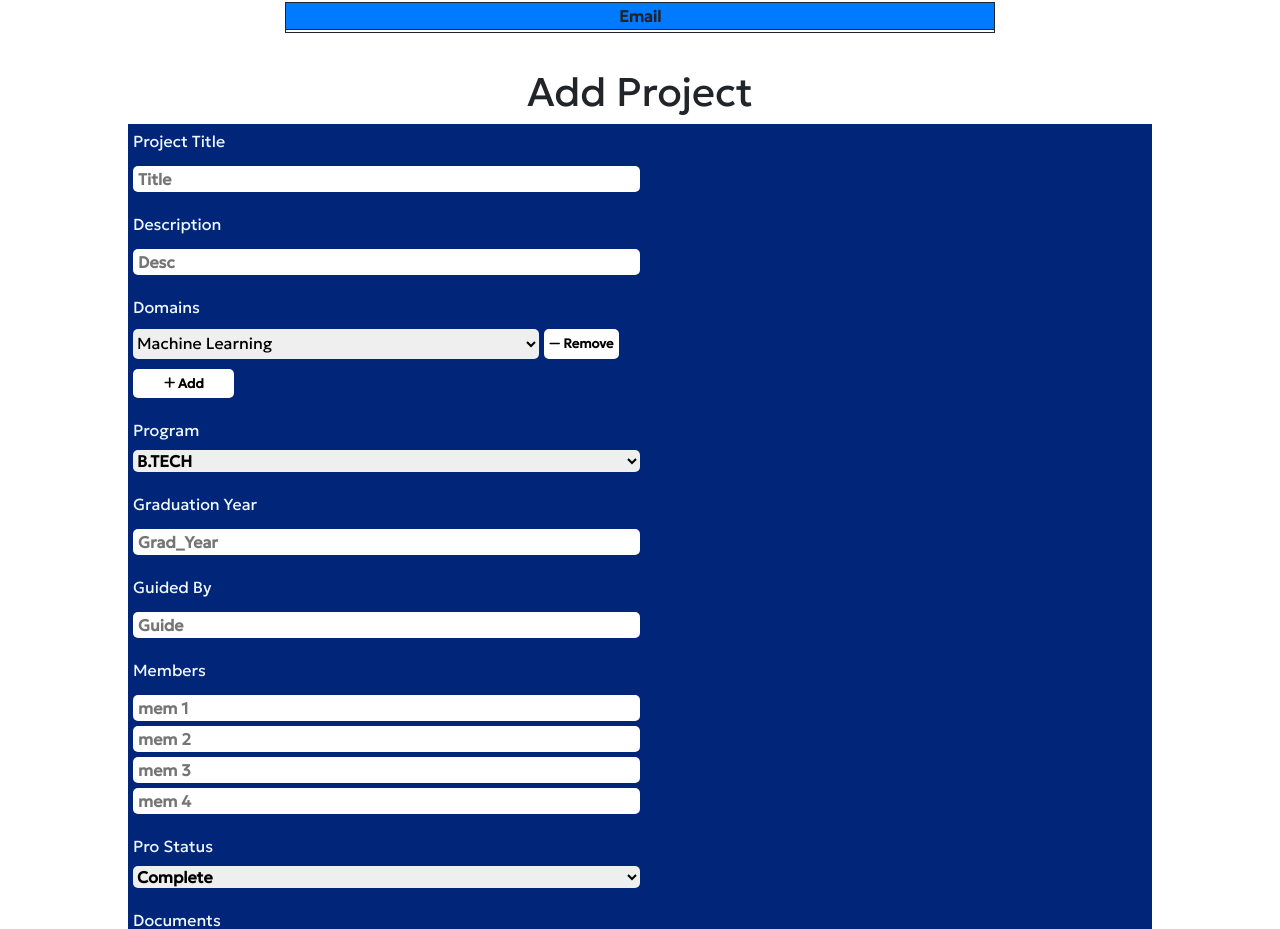
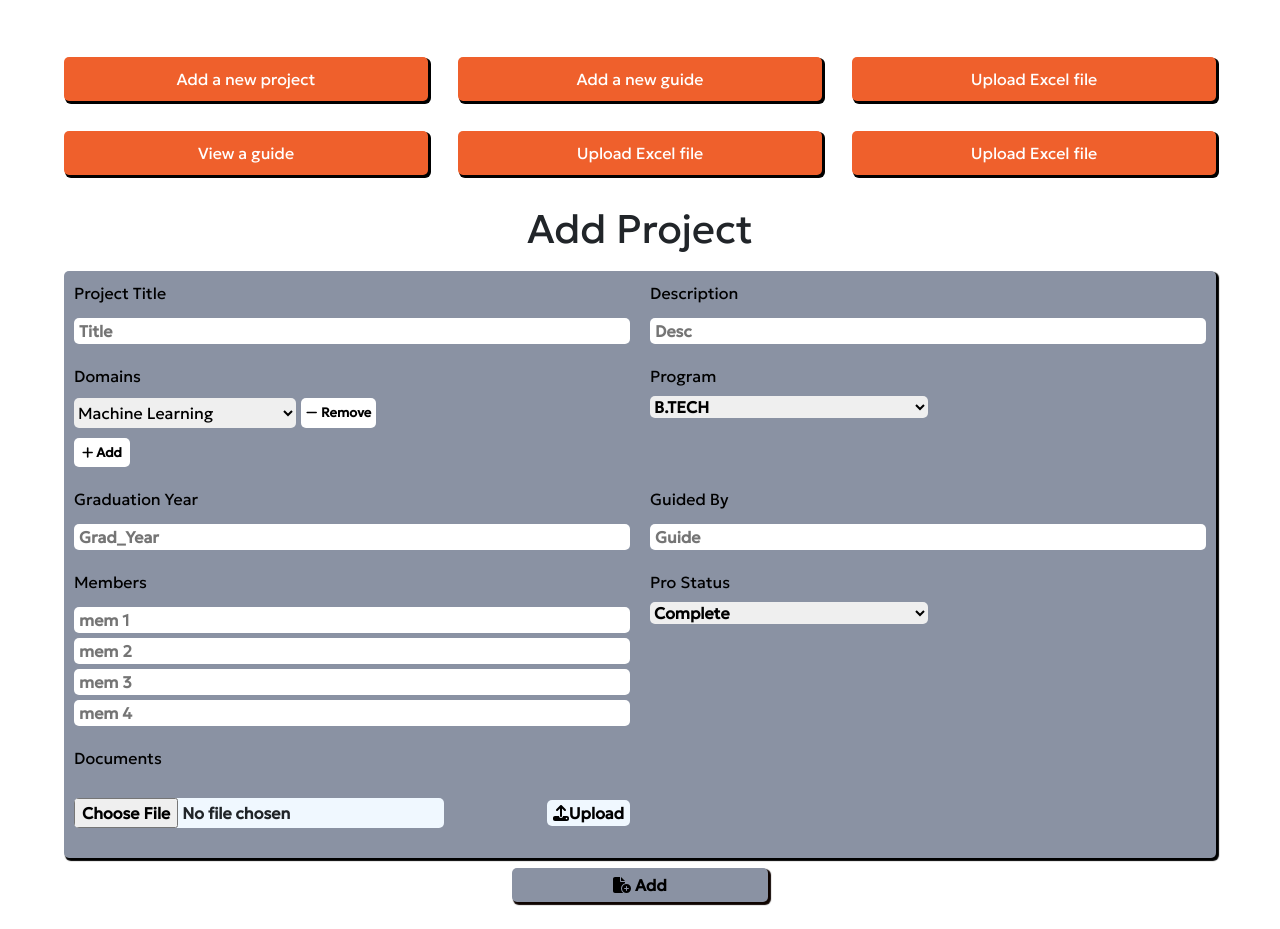
Before and after one commit to Investment-Analysis-Project/mini-project-project-manager-cet, a React (Create React App) app in the folder client/: page /adminpanel in a window 1280 px wide. Shown: the part 159-1088 px from the top of the page. Built offline with nearby package versions, Linux system fonts and the light colour scheme; no server answers.

Commit message:
Admin Panel

```diff
--- a/client/src/components/addproject/Addproject.jsx
+++ b/client/src/components/addproject/Addproject.jsx
@@ -77,7 +77,6 @@ const Addproject = () => {
             <div className='addproject'>
                 <h1>Add Project</h1>
                 <div className='projectenter'>
-
                     <div className='projectinputeach'>
                         <label className='projectinputlabel'>Project Title</label>
                         <input className='inp' type="text" value={pro_title} onChange={e=>setpro_title(e.target.value)} placeholder="Title"/>
--- a/client/src/components/addproject/addproject.css
+++ b/client/src/components/addproject/addproject.css
@@ -1,23 +1,23 @@
 .addproject{
     display: flex;
     flex-direction: column;
-    justify-content: center;
     align-items: center;
     margin-top: 30px;
+    gap:10px
 }
 
 .projectenter{
-    background: rgb(1, 37, 121);
-    width: 100%;
-    max-width:1024px ;
-    display: flex;
-    flex-direction: column;
+    background: rgb(138, 146, 163);
+    box-shadow: 2px 2px 1px 1px rgb(0, 0, 0);
+    width: 90%;
+    display: grid;
+    grid-template-columns: repeat(2, 1fr);
     gap:20px;
-    padding: 5px;
+    padding: 10px;
+    border-radius: 5px;
 }
 
 .inp{
-    width: 50%;
     outline: none;
     border: none;
     margin-top: 5px;
@@ -27,30 +27,21 @@
 }
 
 .addprobut{
-    background: rgb(1, 37, 121);
+    background: rgb(138, 146, 163);
+    box-shadow: 2px 2px 1px 1px rgb(15, 4, 0);
     padding: 5px;
     border: none;
     outline: none;
     width: 20%;
-    color: rgb(254, 254, 254);
-    font-size: small;
+    color: rgb(0, 0, 0);
     font-weight: 600;
     border-radius: 5px;
-    margin-top: 10px;
 }
 
 .addprobut:active{
-    background:rgb(45, 240, 126);
+    background:rgb(239, 96, 44);
+    box-shadow: 2px 2px 1px 1px rgb(0, 0, 0);
 }
-
-/* .filecomponent{
-    display: flex;
-    flex-direction: row;
-    justify-content: center;
-    width:100%;
-    align-items: center;
-    gap:5px;
-} */
 
 .projectinputeach{
     display: flex;
@@ -58,7 +49,7 @@
 }
 
 .projectinputlabel{
-    color: aliceblue;
+    color: rgb(0, 0, 0);
 }
 
 .projectselectinput{
--- a/client/src/components/fileuploader/Fileuploader.jsx
+++ b/client/src/components/fileuploader/Fileuploader.jsx
@@ -77,15 +77,7 @@ const Fileupload = () => {
             {clkabs && (abstatus ? (<button className='loadstatus'><FontAwesomeIcon icon={faCheckCircle}/></button>):
                 (<button className='loadstatus'><FontAwesomeIcon icon={faSpinner} spin/></button>))
             }
-            <button className='upbut' onClick={submit_abstract}> <FontAwesomeIcon icon={faUpload}/> Abstract</button>
-        </div>
-
-        <div className='inputupload'>
-            <input type="file" className="customfile" onChange={change_rep}/>
-            {clkrep && (repstatus ? (<button className='loadstatus'><FontAwesomeIcon icon={faCheckCircle}/></button>):
-                (<button className='loadstatus'><FontAwesomeIcon icon={faSpinner} spin/></button>))
-            }
-            <button className='upbut' onClick={submit_report}> <FontAwesomeIcon icon={faUpload}/> Report</button>
+            <button className='upbut' onClick={submit_abstract}> <FontAwesomeIcon icon={faUpload}/>Upload</button>
         </div>
     </>
   );
--- a/client/src/components/fileuploader/fileuploader.css
+++ b/client/src/components/fileuploader/fileuploader.css
@@ -1,8 +1,5 @@
 .inputupload{
-    width: 50%;
     display: flex;
-    font-weight: 700;
-    gap: 10px;
     justify-content: space-between;
     align-items: center;
 }
@@ -25,18 +22,10 @@
     font-weight: 600;
     color: black;
     border-radius: 5px;
-    width: 20%;
 }
 
-/* .filelabel{
-    border: 2px solid red;
-    margin-top: 8px;
-    color: aliceblue;
-    margin-bottom: 20px;
-} */
-
 .upbut:active{
-    background:rgb(45, 240, 126);
+    box-shadow: 2px 2px 1px 1px black;
     outline: none;
 }
 
--- a/client/src/pages/admin/Admin.jsx
+++ b/client/src/pages/admin/Admin.jsx
@@ -29,22 +29,31 @@ const Admin = () => {
         <>
             <Navbar/>
             <div className='adminpanel'>
+                <h2>Admin Panel</h2>
                 <div className='adminprofile'>
-                    <h1>Admin Panel</h1>
+                    <div className='adminoptions'>
+                        <span>Add a new project</span>
+                    </div>
 
-                    <table className='adminprofiletable'>
-                        <thead>
-                            <tr className='bg-primary'>
-                                <th scope="col">Email</th>
-                            </tr>
-                        </thead>
+                    <div className='adminoptions'>
+                        <span>Add a new guide</span>
+                    </div>
 
-                        <tbody>
-                            <tr>
-                                <td>{email}</td>
-                            </tr>
-                        </tbody>
-                    </table>
+                    <div className='adminoptions'>
+                        <span>Upload Excel file</span>
+                    </div>
+
+                    <div className='adminoptions'>
+                        <span>View a guide</span>
+                    </div>
+
+                    <div className='adminoptions'>
+                        <span>Upload Excel file</span>
+                    </div>
+
+                    <div className='adminoptions'>
+                        <span>Upload Excel file</span>
+                    </div>
                 </div>
             </div>
 
--- a/client/src/pages/admin/admin.css
+++ b/client/src/pages/admin/admin.css
@@ -1,25 +1,29 @@
-.adminprofile{
-    display: flex;
-    flex-direction: column;
-    align-items: center;
-    margin-top: 30px;
-    width: 100%;
-    max-width: 1024px;
-    padding: 5px;
-}
-
 .adminpanel{
     display: flex;
     flex-direction: column;
     align-items: center;
-    width: 100%;
-}
-.adminprofiletable{
-    width: 70%;
-    text-align: center;
-    table-layout: fixed
+    margin-top: 50px;
 }
 
-.adminprofiletable th,td{
-    border: 1px solid;
+.adminprofile{
+    width: 90%;
+    display: grid;
+    grid-template-columns: repeat(3, 1fr);
+    margin-top: 50px;
+    gap: 30px;
+    text-align: center;
 }
+
+.adminoptions{
+    box-shadow: 2px 2px 0px 1px rgb(0, 0, 0);
+    background: rgb(239, 96, 44);
+    color: rgb(255, 255, 255);
+    border: none;
+    padding: 10px;
+    border-radius: 5px;
+    cursor: pointer;
+}
+
+.adminoptions:hover{
+    transform: scale(1.05);
+}
```
Lines whose indentation alone changed are shown as unchanged.
